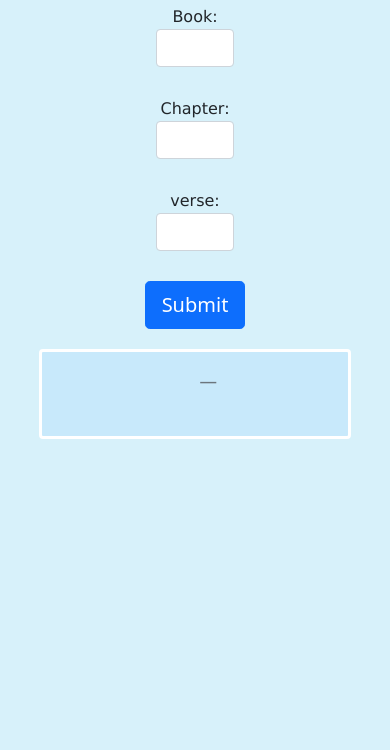
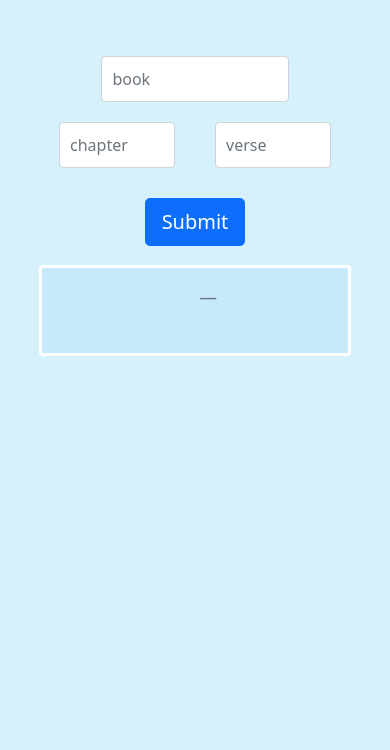
Before and after one commit to avin-madhu/TheBibleVerses, a plain HTML site: page BibleVerses/index.htm in a window 390 px wide. Shown: the part 94-844 px from the top of the page. Drawn offline with nearby package versions, Linux system fonts and the light colour scheme.

Commit message:
input alignment change

```diff
--- a/BibleVerses/index.htm
+++ b/BibleVerses/index.htm
@@ -10,25 +10,26 @@
 </head>
 <body>
 
+
+
+
+<section id="specific-verse">
               <h1 class="display-1" id="heading">Holy Bible</h1>
 
     <div id="container">
-    <label for="book">Book:</label>
-    <input class="form-control" type="text" id="book">
 
-    <label for="chapter">Chapter:</label>
-    <input class="form-control" type="number" id="chapter">
-
-    <label for="verse">verse:</label>
-    <input class="form-control" type="number" id="verse">
-
-
-    <button class="btn btn-primary btn-lg" onclick="getMeVerse()">Submit</button>
+        <input placeholder="book" class="form-control" type="text" id="book">
+        <div id="numbers">
+          <input placeholder="chapter" class="form-control" type="number" id="chapter">
+        <input placeholder="verse" class="form-control" type="number" id="verse">
+        </div>
 
     </div>
 
+        <button id="btn-id" class="btn btn-primary btn-lg" onclick="getMeVerse()">Submit</button>
+
+
     <div id="verseCard" class="card">
-
         <div class="card-body">
           <blockquote class="blockquote mb-0">
             <p id="verseText" ></p>
@@ -36,6 +37,8 @@
           </blockquote>
         </div>
     </div>
+
+  </section>
 
 <script src="script.js">
 
--- a/BibleVerses/style.css
+++ b/BibleVerses/style.css
@@ -16,7 +16,7 @@ body{
     justify-content: center;
     display: flex;
     padding-bottom: 5%;
-    margin-top: 5%;
+
 }
 
 
@@ -28,25 +28,49 @@ input::-webkit-inner-spin-button {
 
 #container{
     display: flex;
-    flex-direction: column;
+    flex-direction: row;
     align-items: center;
     justify-content: center;
-    margin: 0px 40% 0px 40%;
+    margin: 0px 10% 0px 10%;
 
 }
 input{
     display: flex;
-    flex-direction: column;
+    flex-direction: row;
     margin-bottom: 30px;
+    margin: 0px 20px 0px 20px;
+
 }
 
 label{
     font-family: 'Lucida Sans', 'Lucida Sans Regular', 'Lucida Grande', 'Lucida Sans Unicode', Geneva, Verdana, sans-serif;
 }
 
+#book{
+    padding: 10px;
+    width: 20%;
+}
+
+#verse{
+   margin-top: 20px;
+   padding: 10px;
+}
+
+#chapter{
+    padding: 10px;
+}
+
+#btn-id{
+    display: flex;
+    align-items: center;
+    justify-content: center;
+    margin: auto;
+    margin-top: 30px;
+}
+
 #verseCard{
-    margin-bottom: 20%;
-    margin: 5% 10% 20% 10%;
+
+    margin: 5% 10% 10% 10%;
     border: solid rgb(255, 255, 255);
     background-color: rgb(142, 197, 255,0.2);
 }
@@ -54,3 +78,34 @@ label{
 #fromText{
     padding-left: 70%;
 }
+
+@media (max-width: 768px) {
+
+    #container{
+        display: flex;
+        flex-direction: column;
+        align-items: center;
+        justify-content: center;
+        margin: 20% 10% 0px 10%;
+    }
+
+    #numbers{
+        display: flex;
+        align-items: center;
+        justify-content: center;
+        flex-direction: row;
+    }
+
+    #chapter{
+        margin-top: 20px;
+        padding: 10px;
+    }
+    #verse{
+        padding: 10px;
+    }
+
+    #book{
+        width: 60%;
+    }
+
+  }
```
Lines whose indentation alone changed are shown as unchanged.
